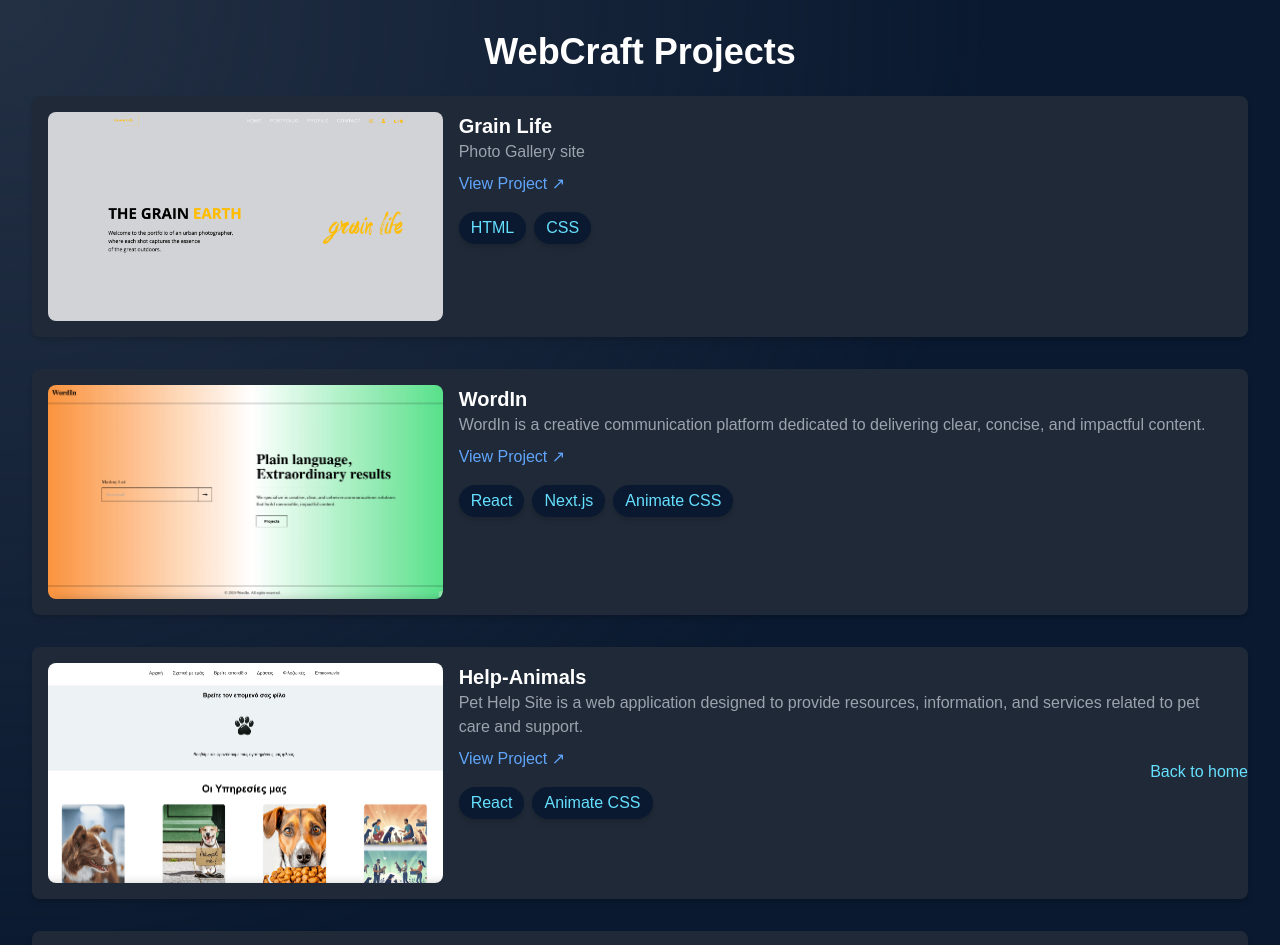
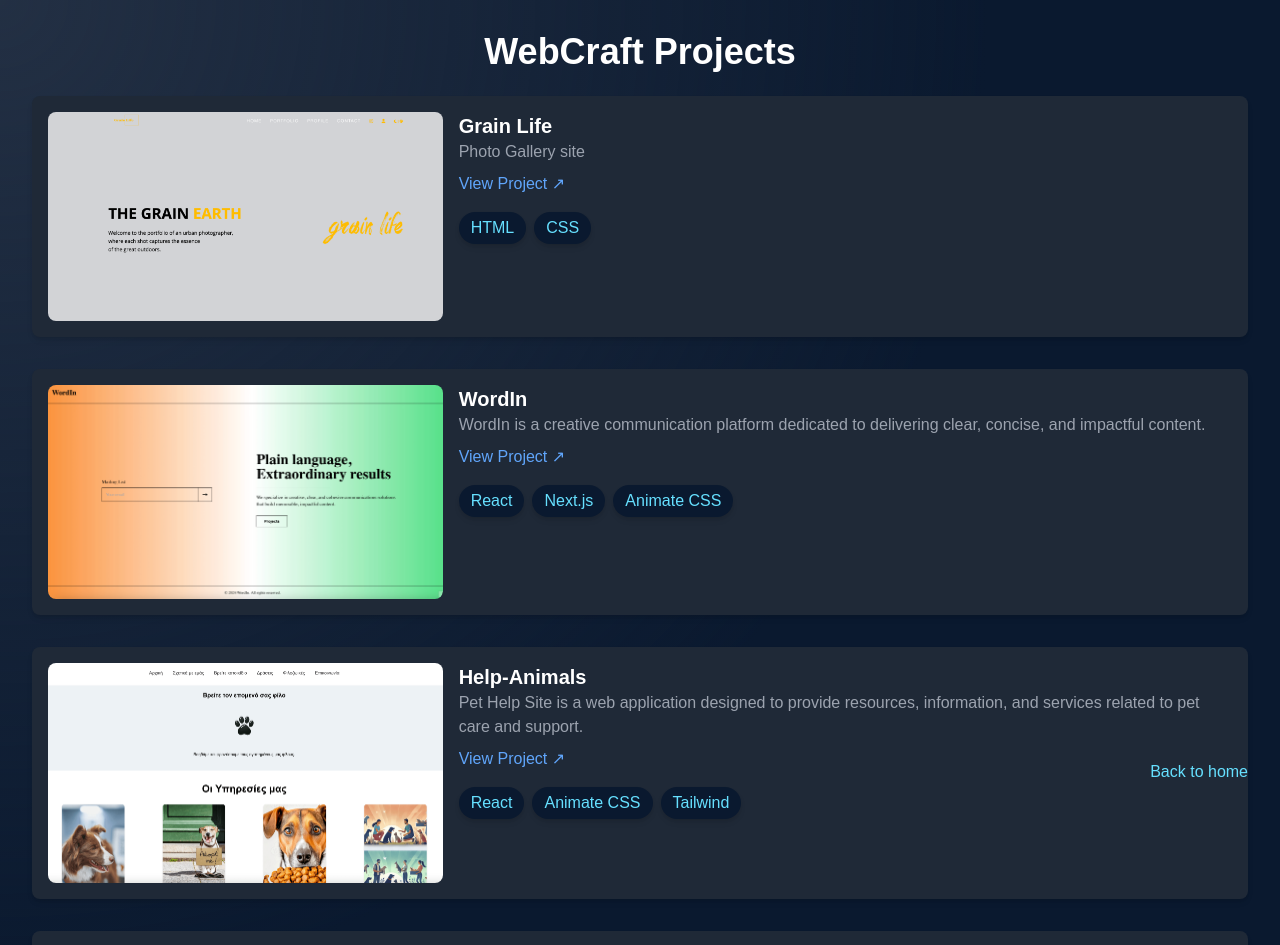
Before and after one commit to Minakoss/webcraft, a Next.js app: page /projects in a window 1280 px wide. Shown: the top 945 px of the page. Built offline with nearby package versions, Linux system fonts and the light colour scheme.

Commit message:
create head components

```diff
--- /dev/null
+++ b/src/app/components/Head.js
@@ -0,0 +1,12 @@
+// components/Head.js
+import Head from "next/head";
+
+export default function CustomHead({ title, description }) {
+  return (
+    <Head>
+      <title>{title || "WebCraft"}</title>
+      <meta name="description" content={description || "Default description"} />
+      <link rel="icon" href="/favicon.ico" />
+    </Head>
+  );
+}
--- a/src/app/page.js
+++ b/src/app/page.js
@@ -3,6 +3,7 @@
 import { useState, useEffect } from "react";
 import Link from "next/link"; // Import Link from next/link
 import Footer from "./components/Footer"; // Import Footer
+import Head from "next/head";
 
 import {
   FaGithub,
--- a/src/app/projects/page.js
+++ b/src/app/projects/page.js
@@ -122,6 +122,9 @@ export default function Projects() {
                 <span className="px-3 py-1 bg-[#0A192F] text-[#66E0FF] rounded-full shadow-md">
                   Animate CSS
                 </span>
+                <span className="px-3 py-1 bg-[#0A192F] text-[#66E0FF] rounded-full shadow-md">
+                  Tailwind
+                </span>
               </div>
             </div>
           </div>
```
